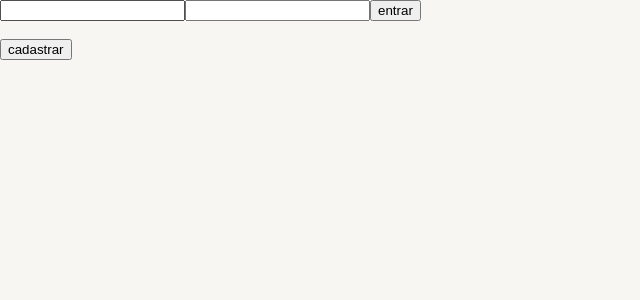
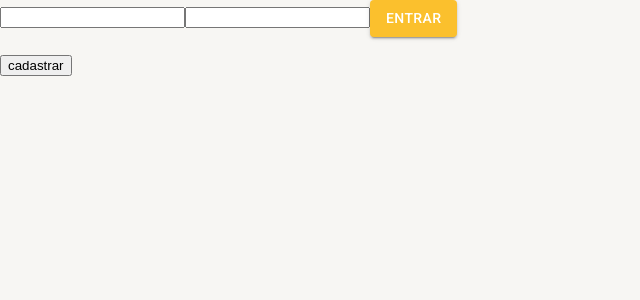
Before and after one commit to GustavoGracioM/rpg, a React (Create React App) app in the folder frontend/: page /login in a window 1280 px wide. Shown: the top 300 px of the page, without its empty margins (0-640 px from the left). Built offline with nearby package versions, Linux system fonts and the light colour scheme.

Commit message:
feat: add button in login and navbar

```diff
--- a/frontend/src/components/navbar/NavBar.js
+++ b/frontend/src/components/navbar/NavBar.js
@@ -1,10 +1,13 @@
 import React, { useEffect, useState } from 'react';
 import { useNavigate } from 'react-router';
+import { Button } from '@mui/material';
 import verifyToken from '../../utils/verifyToken';
+import { useAppThemeContext } from '../../shared/contexts/ThemeContext';
 
 function NavBar() {
   const navigate = useNavigate();
   const [user, setUser] = useState({});
+  const { toggleTheme } = useAppThemeContext();
   useEffect(() => {
     verifyToken().then((userInfo) => {
       setUser(userInfo);
@@ -29,6 +32,7 @@ function NavBar() {
         Sair
       </button>
       {user.name}
+      <Button onClick={ toggleTheme }>mudar</Button>
     </nav>
   );
 }
--- a/frontend/src/pages/Users/Login.js
+++ b/frontend/src/pages/Users/Login.js
@@ -1,6 +1,7 @@
 import React, { useState } from 'react';
 import { useNavigate } from 'react-router-dom';
 import { useForm } from 'react-hook-form';
+import { Button } from '@mui/material';
 import api from '../../service/api';
 
 function Login() {
@@ -28,7 +29,7 @@ function Login() {
     <form onSubmit={ handleSubmit(onSubmit) }>
       <input { ...register('email') } name="email" />
       <input { ...register('password') } name="password" />
-      <button type="submit">entrar</button>
+      <Button variant="contained" color="primary">entrar</Button>
       {errorMessage ? <p>Email ou Senha Invalidos</p> : <br />}
       <br />
       <button type="button" onClick={ () => navigateUrl('/register') }>cadastrar</button>
```
